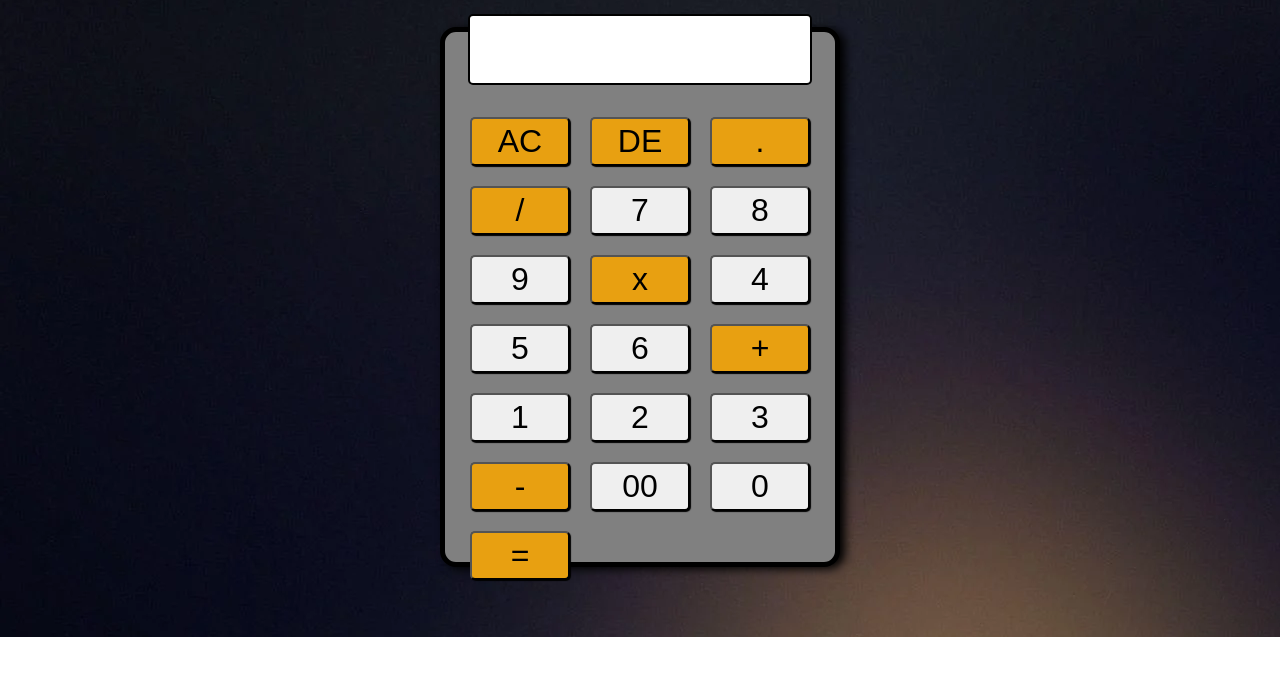
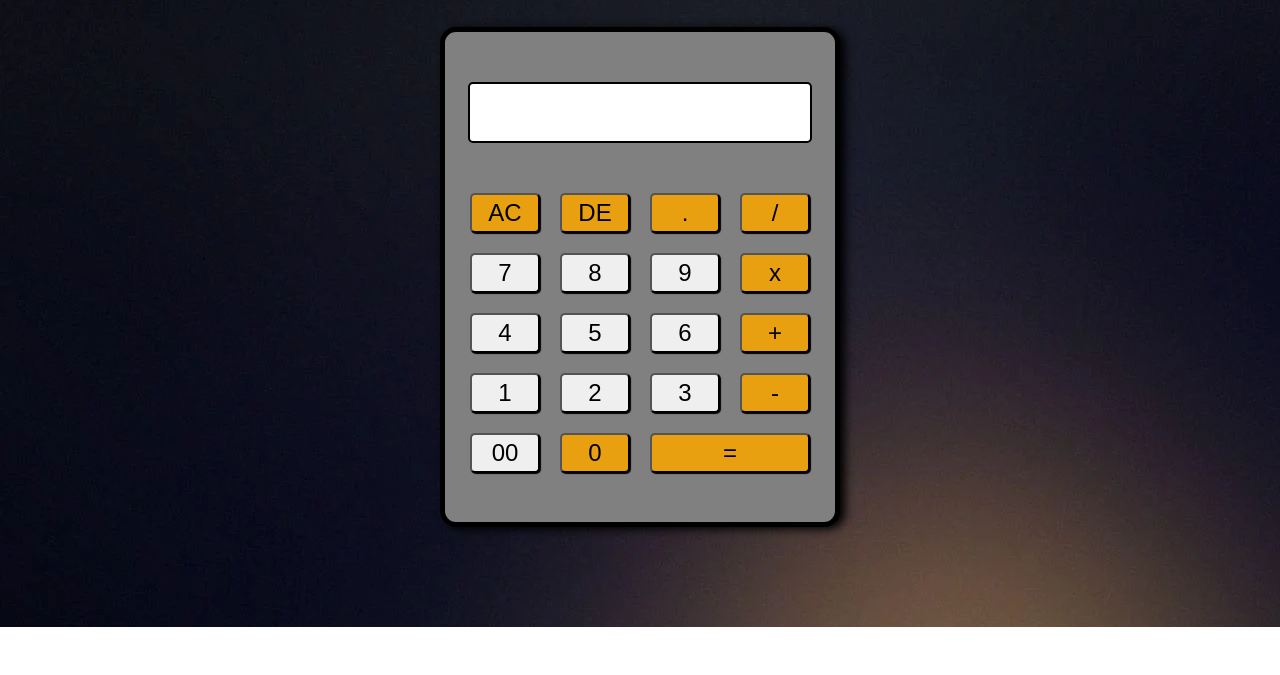
Before and after one commit to aryangupta1105/Mini-Project-Calculator, a plain HTML site: page index.html in a window 1280 px wide. Shown: the part 113-788 px from the top of the page. Drawn offline with Linux system fonts and the light colour scheme.

Commit message:
added css

```diff
--- a/main.css
+++ b/main.css
@@ -11,7 +11,7 @@
 }
 .container{
     margin: 55px auto;
-    padding-bottom: 15px ;
+    padding-bottom: 45px ;
     display: flex;
     flex-direction: column;
     align-items: center;
@@ -26,19 +26,18 @@
 }
 .calculator{
     width: 400px;
-    height: 540px;
+    height: 500px;
     border: 5px solid black;
     background-color: gray;
     border-radius: 1rem;
     flex-direction: column;
     align-items: center;
-    justify-content: center;
     display: flex;
     box-shadow: 5px 2px 10px black;
     animation: slideUp 1000ms linear 500ms;
 }
 .screen-container{
-    margin: 0 auto;
+    margin: 50px auto;
     position: relative;
 }
 .inputScreen{
@@ -47,7 +46,7 @@
     padding-top: 15px;
     color: black;
     width: 300px;
-    font-size: xx-large;
+    font-size: x-large;
     padding-bottom: 15px;
     padding-left: 20px;
     padding-right: 20px;
@@ -55,20 +54,22 @@
     border-radius: 5px;
 }
 .keys{
-    margin-top: 2rem;
     display: grid;
-    grid-template-columns: 1fr 1fr 1fr;
+    grid-template-columns: 1fr 1fr 1fr 1fr;
     gap: 20px;
 }
 button{
-    width: 100px;
-    font-size: xx-large;
+    width: 70px;
+    font-size: x-large;
     padding: 4px;
     border-radius: 5px;
     cursor: pointer;
     box-shadow: 1px 1px 1px black;
 }
+.digit0{
+    background-color: rgb(232, 160, 17);
 
+}
 /* stylish button
 button{
     width: 100px;
@@ -96,10 +97,13 @@ button::before{
     z-index: -1;
 } */
 
-.operator:hover{
+.operator:hover ,.digit0:hover{
     background-color: rgb(133, 87, 3);
 }
-
+.equal{
+    width: 160px;
+    grid-column-start: span 2;
+}
 button:hover{
     background-color: rgb(191, 191, 191);
 }
@@ -143,48 +147,6 @@ button:hover{
     right: 10px;
     z-index: 100;
 }
-/*
-.box1{
-    position: absolute;
-    right: 100px;
-    top: 50%;
-    width: 200px;
-    height: 200px;
-    border: 1px solid black;
-    background-color: red;
-    border-radius: 100%;
-    box-shadow: 10px  5px 60px red;
-    animation: float infinite linear 3000ms;
-    animation-direction: alternate;
-}
-.box2{
-    position: absolute;
-    left: 100px;
-    top: 20%;
-    width: 200px;
-    height: 200px;
-    border: 1px solid black;
-    background-color: blue;
-    border-radius: 100%;
-    box-shadow: 10px  5px 60px blue;
-    animation: float2 infinite linear 4000ms;
-    animation-delay: 500ms;
-    animation-direction: alternate;
-}
-.box3{
-    position: absolute;
-    right: 200px;
-    top: 10%;
-    width: 120px;
-    height: 200px;
-    /* border: 1px solid black; */
-    /* background-color: transparent; */
-    border-radius:100%;
-    box-shadow: 10px  5px 60px white;
-    animation: float infinite linear 8000ms;
-    animation-delay: 500ms;
-    animation-direction: alternate;
-} */
 
 
 @keyframes float {
```
